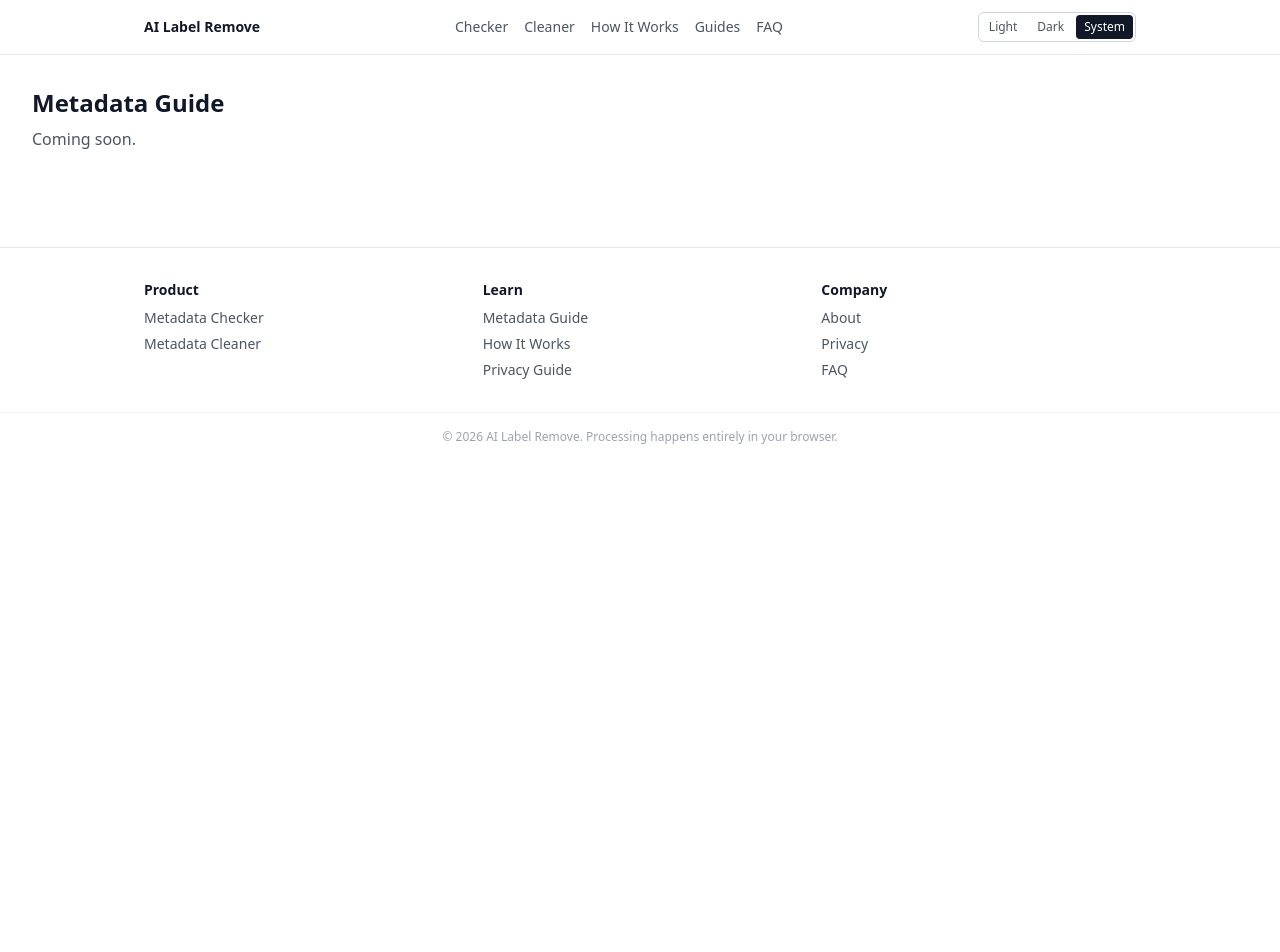
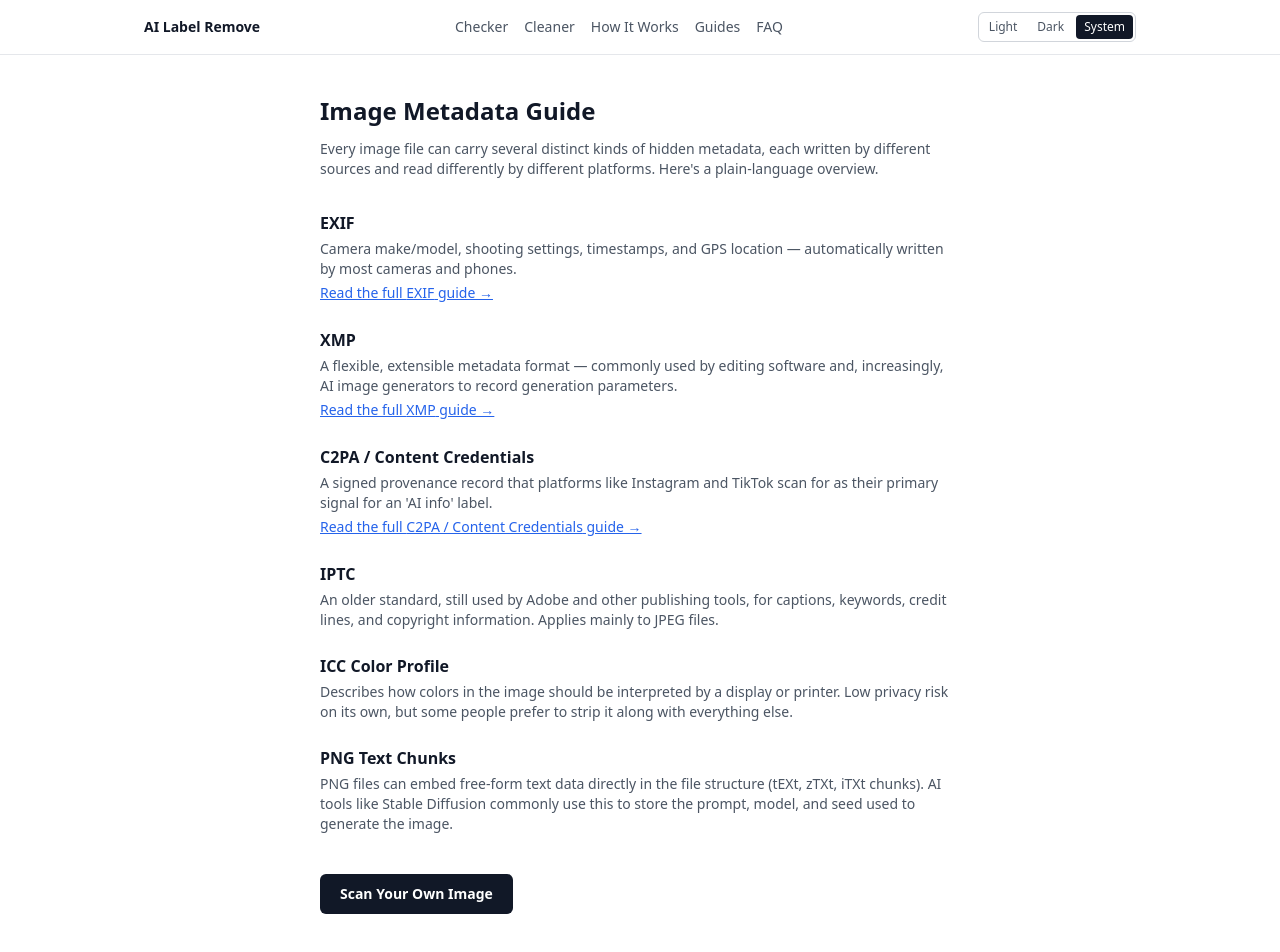
Before and after one commit to ailabelremove/ailabelremove, a Next.js app: page /metadata-guide in a window 1280 px wide. Shown: the top 952 px of the page. Before the commit the page ends 800 px from the top, so only its background shows below. Built offline with nearby package versions, Linux system fonts and the light colour scheme.

Commit message:
Update page.tsx

```diff
--- a/app/metadata-guide/page.tsx
+++ b/app/metadata-guide/page.tsx
@@ -1,4 +1,5 @@
 import type { Metadata } from "next";
+import Link from "next/link";
 
 export const metadata: Metadata = {
   title: "Image Metadata Guide — EXIF, XMP, IPTC, C2PA | AI Label Remove",
@@ -6,11 +7,98 @@ export const metadata: Metadata = {
     "A complete guide to image metadata: what EXIF, XMP, IPTC, ICC, and C2PA data reveal, and why it matters before you share a photo.",
   alternates: { canonical: "/metadata-guide" },
 };
+
+const GUIDES = [
+  {
+    href: "/exif-guide",
+    title: "EXIF",
+    body: "Camera make/model, shooting settings, timestamps, and GPS location — automatically written by most cameras and phones.",
+  },
+  {
+    href: "/xmp-guide",
+    title: "XMP",
+    body: "A flexible, extensible metadata format — commonly used by editing software and, increasingly, AI image generators to record generation parameters.",
+  },
+  {
+    href: "/c2pa-guide",
+    title: "C2PA / Content Credentials",
+    body: "A signed provenance record that platforms like Instagram and TikTok scan for as their primary signal for an 'AI info' label.",
+  },
+];
+
 export default function MetadataGuidePage() {
   return (
-    <main className="p-8">
-      <h1 className="text-2xl font-semibold">Metadata Guide</h1>
-      <p className="mt-2 text-gray-600">Coming soon.</p>
+    <main className="mx-auto max-w-2xl px-4 py-10">
+      <h1 className="text-2xl font-semibold text-gray-900 dark:text-gray-100">
+        Image Metadata Guide
+      </h1>
+      <p className="mt-3 text-sm text-gray-600 dark:text-gray-300">
+        Every image file can carry several distinct kinds of hidden metadata,
+        each written by different sources and read differently by different
+        platforms. Here's a plain-language overview.
+      </p>
+
+      <div className="mt-8 flex flex-col gap-6">
+        {GUIDES.map((g) => (
+          <div key={g.href}>
+            <h2 className="text-base font-semibold text-gray-900 dark:text-gray-100">
+              {g.title}
+            </h2>
+            <p className="mt-1 text-sm text-gray-600 dark:text-gray-300">
+              {g.body}
+            </p>
+            <Link
+              href={g.href}
+              className="mt-1 inline-block text-sm text-blue-600 underline dark:text-blue-400"
+            >
+              Read the full {g.title} guide →
+            </Link>
+          </div>
+        ))}
+
+        <div>
+          <h2 className="text-base font-semibold text-gray-900 dark:text-gray-100">
+            IPTC
+          </h2>
+          <p className="mt-1 text-sm text-gray-600 dark:text-gray-300">
+            An older standard, still used by Adobe and other publishing
+            tools, for captions, keywords, credit lines, and copyright
+            information. Applies mainly to JPEG files.
+          </p>
+        </div>
+
+        <div>
+          <h2 className="text-base font-semibold text-gray-900 dark:text-gray-100">
+            ICC Color Profile
+          </h2>
+          <p className="mt-1 text-sm text-gray-600 dark:text-gray-300">
+            Describes how colors in the image should be interpreted by a
+            display or printer. Low privacy risk on its own, but some people
+            prefer to strip it along with everything else.
+          </p>
+        </div>
+
+        <div>
+          <h2 className="text-base font-semibold text-gray-900 dark:text-gray-100">
+            PNG Text Chunks
+          </h2>
+          <p className="mt-1 text-sm text-gray-600 dark:text-gray-300">
+            PNG files can embed free-form text data directly in the file
+            structure (tEXt, zTXt, iTXt chunks). AI tools like Stable
+            Diffusion commonly use this to store the prompt, model, and seed
+            used to generate the image.
+          </p>
+        </div>
+      </div>
+
+      <div className="mt-10">
+        <Link
+          href="/checker"
+          className="inline-block rounded-md bg-gray-900 px-5 py-2.5 text-sm font-semibold text-white dark:bg-white dark:text-gray-900"
+        >
+          Scan Your Own Image
+        </Link>
+      </div>
     </main>
   );
-}
+            }
```
